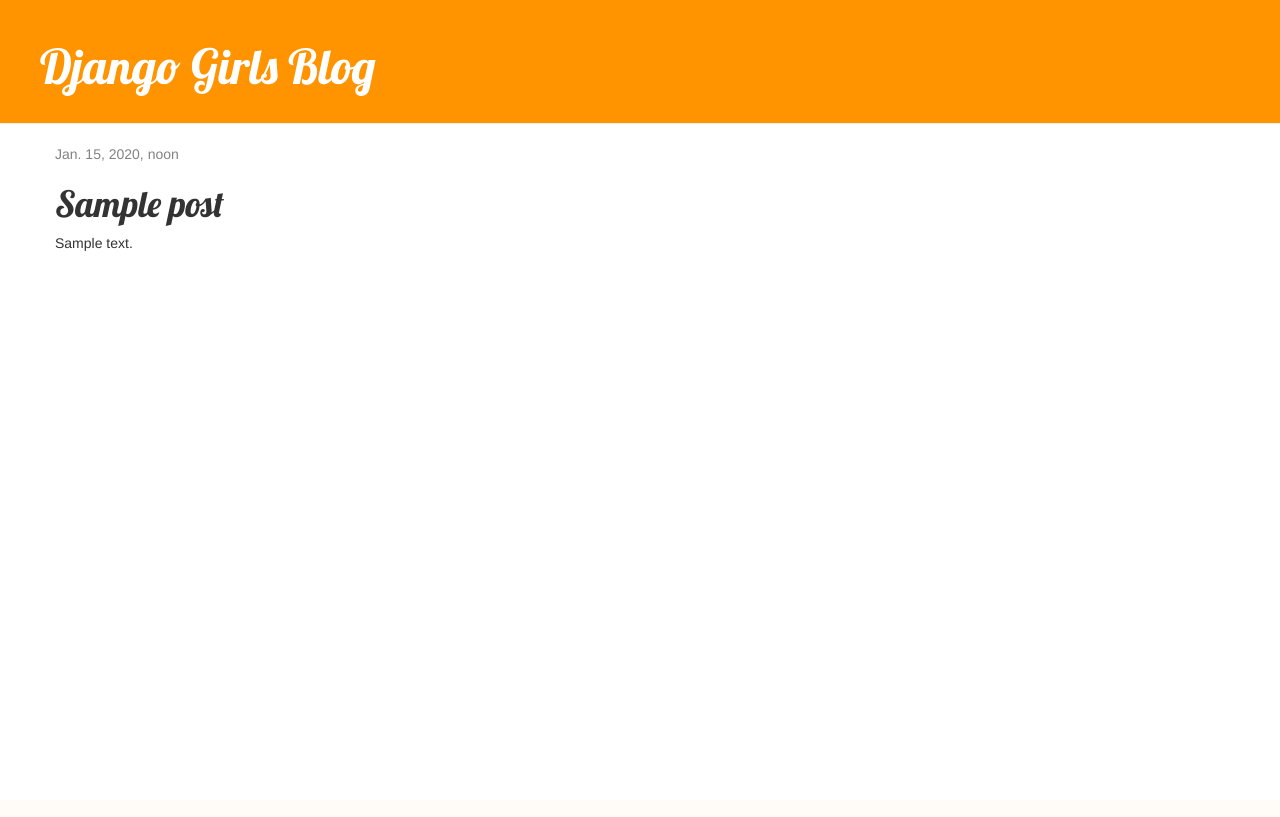
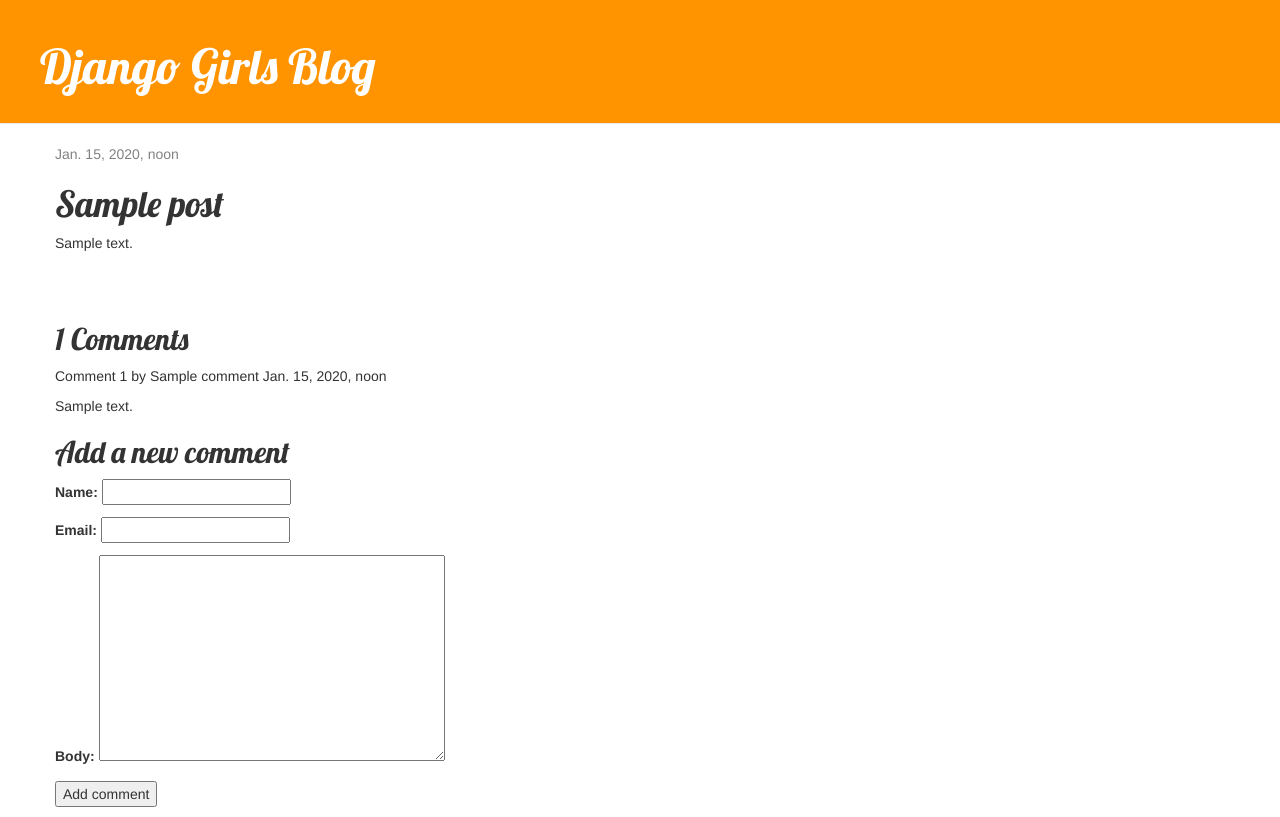
Before and after one commit to TryHarder-Python/My-first-blog, a Django app: page /posts/1/ in a window 1280 px wide. Before the commit the page ends 251 px from the top, so only its background shows below. Run offline with Django 3.2, Linux system fonts and the light colour scheme; tables that the repository leaves empty hold one stand-in row (values such as "Sample post"); some libraries are stand-ins or nearby versions.

Commit message:
Add comments

```diff
--- a/blog/forms.py
+++ b/blog/forms.py
@@ -1,5 +1,5 @@
 from django import forms
-from .models import Post
+from .models import Post, Comment
 
 
 class PostForm(forms.ModelForm):
@@ -7,3 +7,9 @@ class PostForm(forms.ModelForm):
     class Meta:
         model = Post
         fields = ('title', 'text',)
+
+
+class CommentForm(forms.ModelForm):
+    class Meta:
+        model = Comment
+        fields = ('name', 'email', 'body')
--- a/blog/models.py
+++ b/blog/models.py
@@ -18,3 +18,19 @@ class Post(models.Model):
 
     def __str__(self):
         return self.title
+
+
+class Comment(models.Model):
+    post = models.ForeignKey(Post, related_name='comments', on_delete=models.CASCADE)
+    name = models.CharField(max_length=80)
+    email = models.EmailField()
+    body = models.TextField()
+    created = models.DateTimeField(auto_now_add=True)
+    updated = models.DateTimeField(auto_now=True)
+    active = models.BooleanField(default=True)
+
+    class Meta:
+        ordering = ('created',)
+
+    def __str__(self):
+        return 'Comment by {} on {}'.format(self.name, self.post)
--- a/blog/templates/blog/post_detail.html
+++ b/blog/templates/blog/post_detail.html
@@ -13,5 +13,33 @@
         <a class="btn btn-default" href="{% url 'post_edit' pk=post.pk %}">
             <span class="glyphicon glyphicon-pencil"></span></a>
         {% endif %}
+        </div>
+<div>
+        {% with comments.count as total_comments %}
+    <h2>
+        {{ total_comments }} Comments{{ total_comments|pluralize }}
+    </h2>
+        {% endwith %}
+        {% for comment in comments %}
+    <div class="comment">
+        <p class="info">
+            Comment {{ forloop.counter }} by {{ comment.name }}
+            {{ comment.created }}
+        </p>
+        {{ comment.body|linebreaks }}
+    </div>
+{% empty %}
+    <p>There are no comments yet.</p>
+{% endfor %}
+    {% if new_comment %}
+    <h2>Your comment has been added.</h2>
+{% else %}
+    <h2>Add a new comment</h2>
+    <form action="." method="post">
+        {{ comment_form.as_p }}
+        {% csrf_token %}
+        <p><input type="submit" value="Add comment"></p>
+    </form>
+{% endif %}
     </div>
 {% endblock %}
--- a/blog/views.py
+++ b/blog/views.py
@@ -1,7 +1,7 @@
 from django.shortcuts import render, get_object_or_404, redirect
 from django.utils import timezone
-from .models import Post
-from .forms import PostForm
+from .models import Post, Comment
+from .forms import PostForm, CommentForm
 
 
 def post_list(request):
@@ -11,10 +11,24 @@ def post_list(request):
 
 def post_detail(request, pk):
     post = get_object_or_404(Post, pk=pk)
-    return render(request, 'blog/post_detail.html', {'post': post})
+    comments = post.comments.filter(active=True)
+    comment_form = CommentForm()
+
+    if request.method == "POST":
+        comment_form = CommentForm(data=request.POST)
+        if comment_form.is_valid():
+            new_comment = comment_form.save(commit=False)
+            new_comment.post = post
+            new_comment.save()
+        else:
+            comment_form = CommentForm()
+    return render(request, 'blog/post_detail.html', {'post': post,
+                                                     'comments': comments,
+                                                     'comment_form': comment_form,
+                                                     })
 
 
-def post_new(request, pk):
+def post_new(request):
     if request.method == "POST":
         form = PostForm(request.POST)
         if form.is_valid():
```
Also changed, not shown: blog/admin.py (+10 -1 lines), blog/migrations/0002_comment.py (added).
